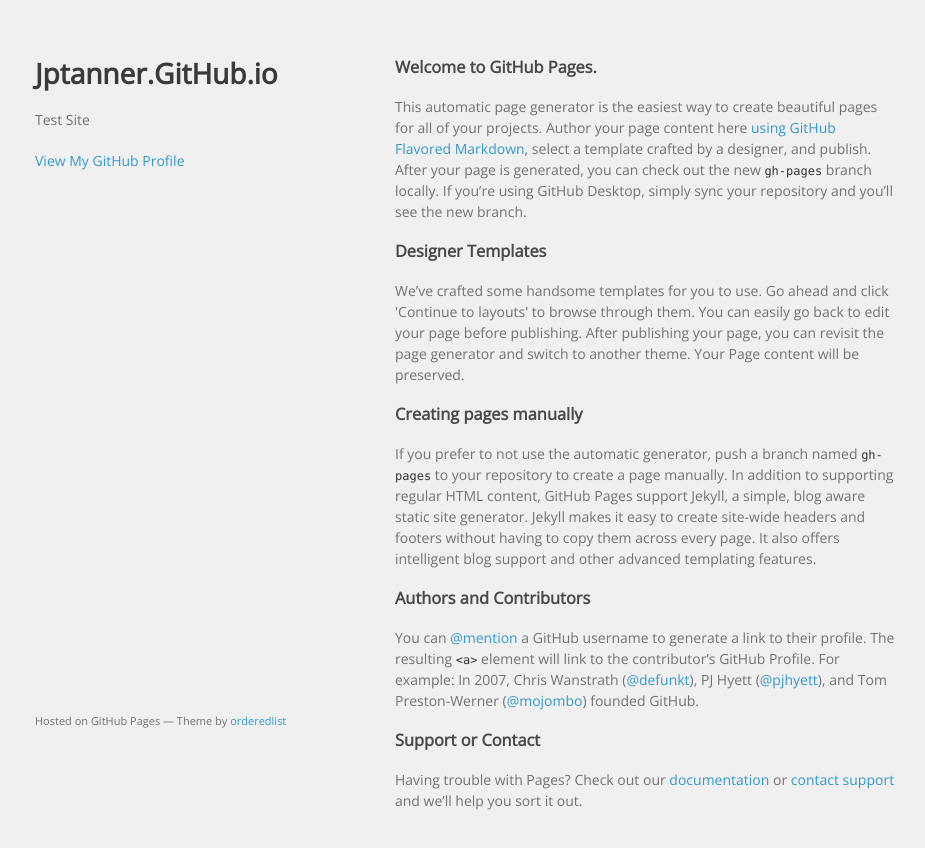
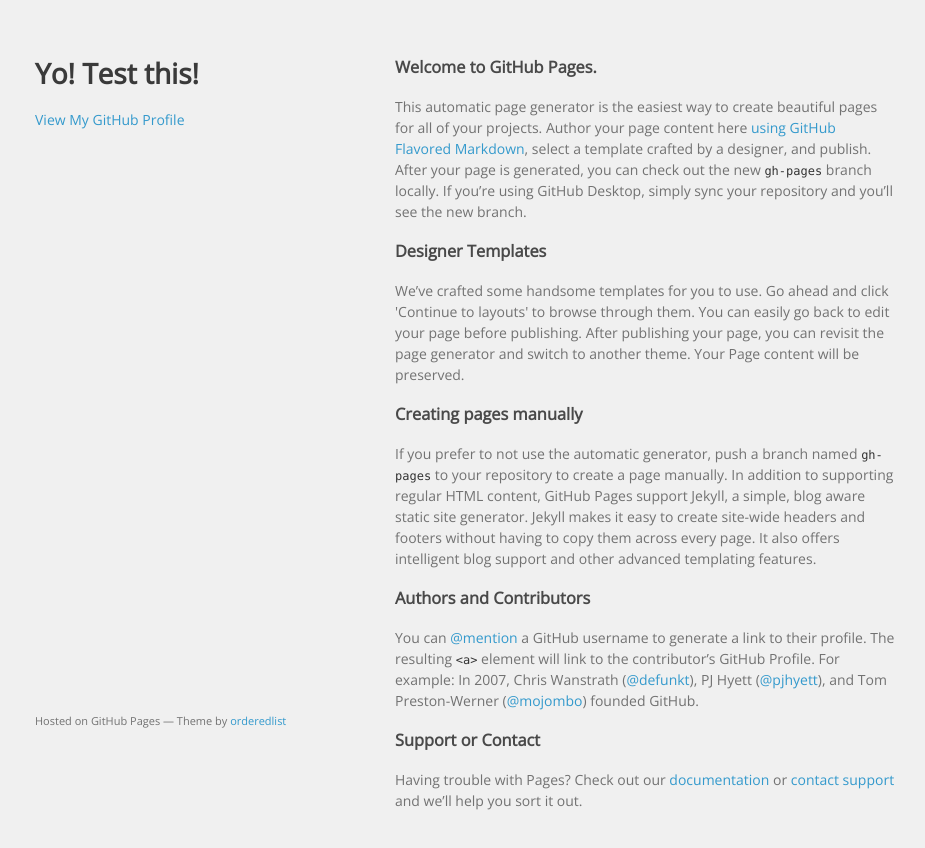
Before and after one commit to jptanner/jptanner.github.io, a plain HTML site: page index.html in a window 1280 px wide. Shown: the whole page, without its empty margins (175-1100 px from the left). Drawn offline with nearby package versions, Linux system fonts and the light colour scheme.

Commit message:
Update index.html

```diff
--- a/index.html
+++ b/index.html
@@ -16,8 +16,7 @@
   <body>
     <div class="wrapper">
       <header>
-        <h1>Jptanner.GitHub.io</h1>
-        <p>Test Site</p>
+        <h1>Yo! Test this!</h1>
 
 
         <p class="view"><a href="https://github.com/jptanner">View My GitHub Profile</a></p>
```
